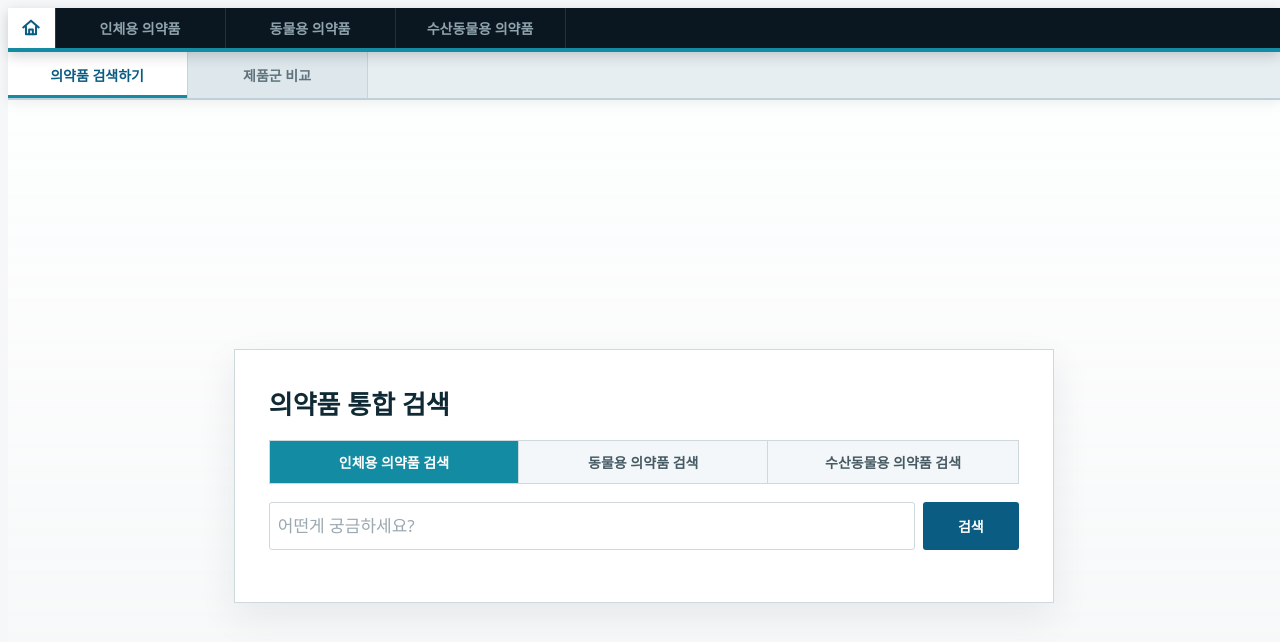
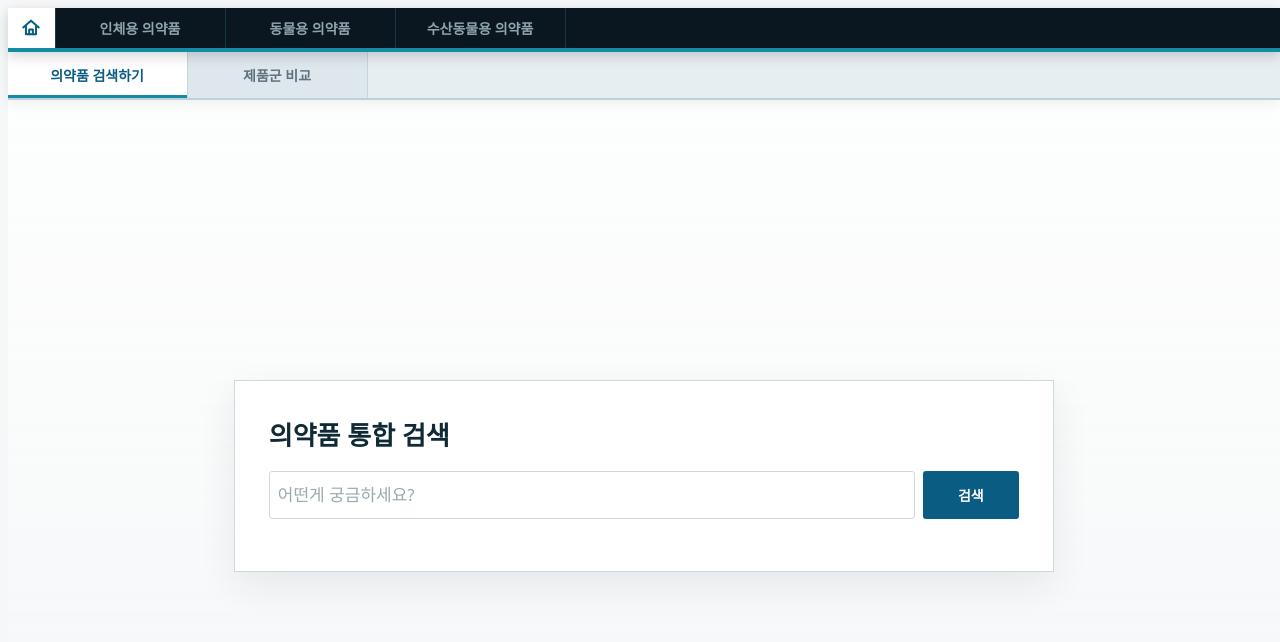
Before and after one commit to charmacist117/MFDSSEARCH, a website: page index.html in a window 1280 px wide. Drawn offline with Linux system fonts and the light colour scheme.

Commit message:
Add files via upload

```diff
--- a/app.js
+++ b/app.js
@@ -45,7 +45,6 @@ const homeButton = document.querySelector("#homeButton");
 const homeSearchForm = document.querySelector("#homeSearchForm");
 const homeSearchInput = document.querySelector("#homeSearchInput");
 const homeSearchResults = document.querySelector("#homeSearchResults");
-const homeCategoryButtons = document.querySelectorAll("[data-home-category]");
 const searchWorkspace = document.querySelector("#searchWorkspace");
 const compareWorkspace = document.querySelector("#compareWorkspace");
 const vetWorkspace = document.querySelector("#vetWorkspace");
@@ -53,7 +52,7 @@ const aquaticWorkspace = document.querySelector("#aquaticWorkspace");
 const addCompareSlotButton = document.querySelector("#addCompareSlot");
 const compareSlots = document.querySelector("#compareSlots");
 const compareSlotLimit = 5;
-const API_VERSION = "search-optimized-20260615-1";
+const API_VERSION = "search-optimized-20260615-2";
 const HOME_PREVIEW_LIMIT = 3;
 let compareSlotSeed = 0;
 const compareState = {
@@ -63,7 +62,6 @@ const externalStates = {
   vet: { page: 1, total: 0, totalPages: 1, rows: [], loading: false, error: "", notice: "", loaded: false, selectedKey: "", detailLoadingKey: "", detailCache: {}, columnWidths: {} },
   aquatic: { page: 1, total: 0, totalPages: 1, rows: [], loading: false, error: "", notice: "", loaded: false, selectedKey: "", detailLoadingKey: "", detailCache: {}, columnWidths: {} }
 };
-let homeCategory = "human";
 let activeSearchKeyword = "";
 const homeSearchState = {
   keyword: "",
@@ -725,15 +723,6 @@ function compareSelectedDrug(slot) {
   return slot.detailCache[slot.selectedSeq] || compareSelectedRow(slot);
 }
 
-function setHomeCategory(categoryName) {
-  homeCategory = categoryName || "human";
-  homeCategoryButtons.forEach((button) => {
-    const active = button.dataset.homeCategory === homeCategory;
-    button.classList.toggle("active", active);
-    button.setAttribute("aria-selected", String(active));
-  });
-}
-
 function showHome() {
   closeChanges();
   categoryTabs.forEach((button) => {
@@ -748,7 +737,6 @@ function showHome() {
   if (vetWorkspace) vetWorkspace.hidden = true;
   if (aquaticWorkspace) aquaticWorkspace.hidden = true;
   document.body.classList.remove("compare-mode", "table-only");
-  setHomeCategory(homeCategory);
 }
 
 function homeResultId(category, index) {
@@ -2067,13 +2055,6 @@ workspaceTabs.forEach((button) => {
   });
 });
 
-homeCategoryButtons.forEach((button) => {
-  button.addEventListener("click", () => {
-    setHomeCategory(button.dataset.homeCategory);
-    homeSearchInput?.focus();
-  });
-});
-
 homeSearchForm?.addEventListener("submit", (event) => {
   event.preventDefault();
   runHomeSearch();
--- a/index.html
+++ b/index.html
@@ -28,11 +28,6 @@
     <section id="homeWorkspace" class="home-workspace workspace-view">
       <div class="home-panel">
         <h1>의약품 통합 검색</h1>
-        <div class="home-category-options" role="tablist" aria-label="검색 분류">
-          <button class="active" type="button" data-home-category="human">인체용 의약품 검색</button>
-          <button type="button" data-home-category="vet">동물용 의약품 검색</button>
-          <button type="button" data-home-category="aquatic">수산동물용 의약품 검색</button>
-        </div>
         <form id="homeSearchForm" class="home-search-form">
           <input id="homeSearchInput" name="homeQuery" autocomplete="off" placeholder="어떤게 궁금하세요?">
           <button type="submit">검색</button>
--- a/outputs/mfds-drug-dashboard/styles.css
+++ b/outputs/mfds-drug-dashboard/styles.css
@@ -163,30 +163,6 @@ button {
   font-size: 26px;
 }
 
-.home-category-options {
-  display: grid;
-  grid-template-columns: repeat(3, minmax(0, 1fr));
-  border: 1px solid var(--border);
-}
-
-.home-category-options button {
-  min-height: 42px;
-  border: 0;
-  border-right: 1px solid var(--border);
-  background: #f3f7f9;
-  color: #465a63;
-  font-weight: 900;
-}
-
-.home-category-options button:last-child {
-  border-right: 0;
-}
-
-.home-category-options button.active {
-  background: var(--teal);
-  color: #fff;
-}
-
 .home-search-form {
   display: grid;
   grid-template-columns: minmax(0, 1fr) 96px;
@@ -1691,18 +1667,8 @@ body.table-only .detail-panel {
     padding: 22px;
   }
 
-  .home-category-options,
   .home-search-form {
     grid-template-columns: 1fr;
-  }
-
-  .home-category-options button {
-    border-right: 0;
-    border-bottom: 1px solid var(--border);
-  }
-
-  .home-category-options button:last-child {
-    border-bottom: 0;
   }
 
   .compare-filter label,
--- a/styles.css
+++ b/styles.css
@@ -163,30 +163,6 @@ button {
   font-size: 26px;
 }
 
-.home-category-options {
-  display: grid;
-  grid-template-columns: repeat(3, minmax(0, 1fr));
-  border: 1px solid var(--border);
-}
-
-.home-category-options button {
-  min-height: 42px;
-  border: 0;
-  border-right: 1px solid var(--border);
-  background: #f3f7f9;
-  color: #465a63;
-  font-weight: 900;
-}
-
-.home-category-options button:last-child {
-  border-right: 0;
-}
-
-.home-category-options button.active {
-  background: var(--teal);
-  color: #fff;
-}
-
 .home-search-form {
   display: grid;
   grid-template-columns: minmax(0, 1fr) 96px;
@@ -1691,18 +1667,8 @@ body.table-only .detail-panel {
     padding: 22px;
   }
 
-  .home-category-options,
   .home-search-form {
     grid-template-columns: 1fr;
-  }
-
-  .home-category-options button {
-    border-right: 0;
-    border-bottom: 1px solid var(--border);
-  }
-
-  .home-category-options button:last-child {
-    border-bottom: 0;
   }
 
   .compare-filter label,
```
Also changed, not shown: outputs/mfds-drug-dashboard/app.js (+1 -20 lines), outputs/mfds-drug-dashboard/index.html (+0 -5 lines).
